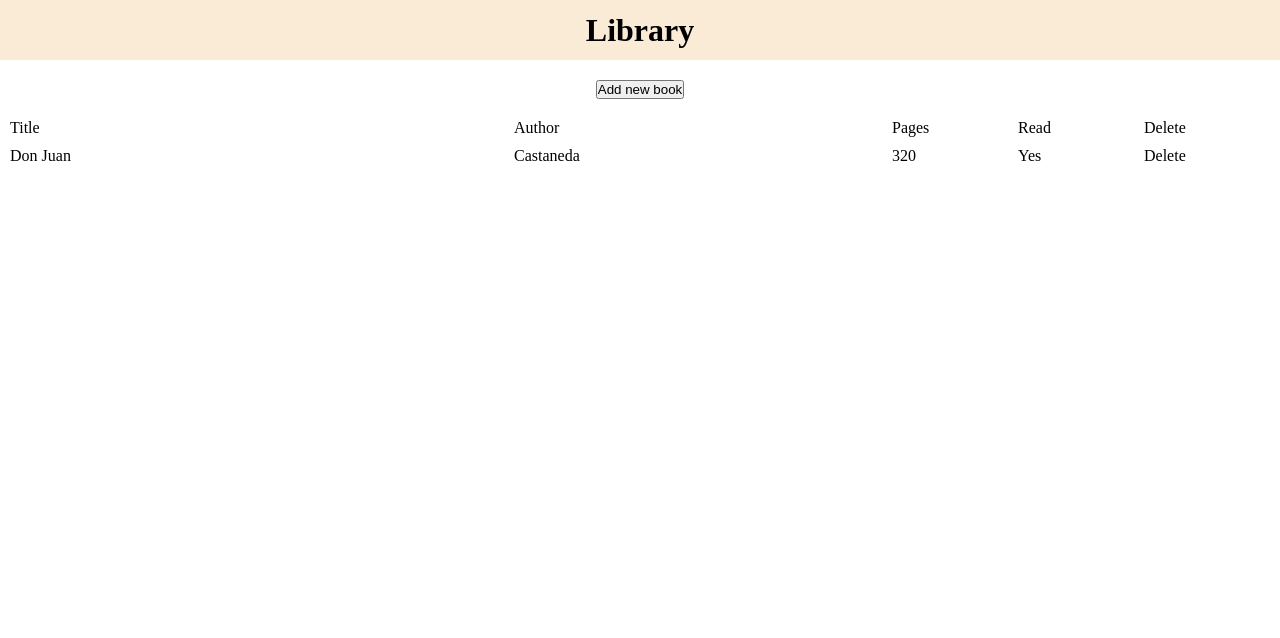
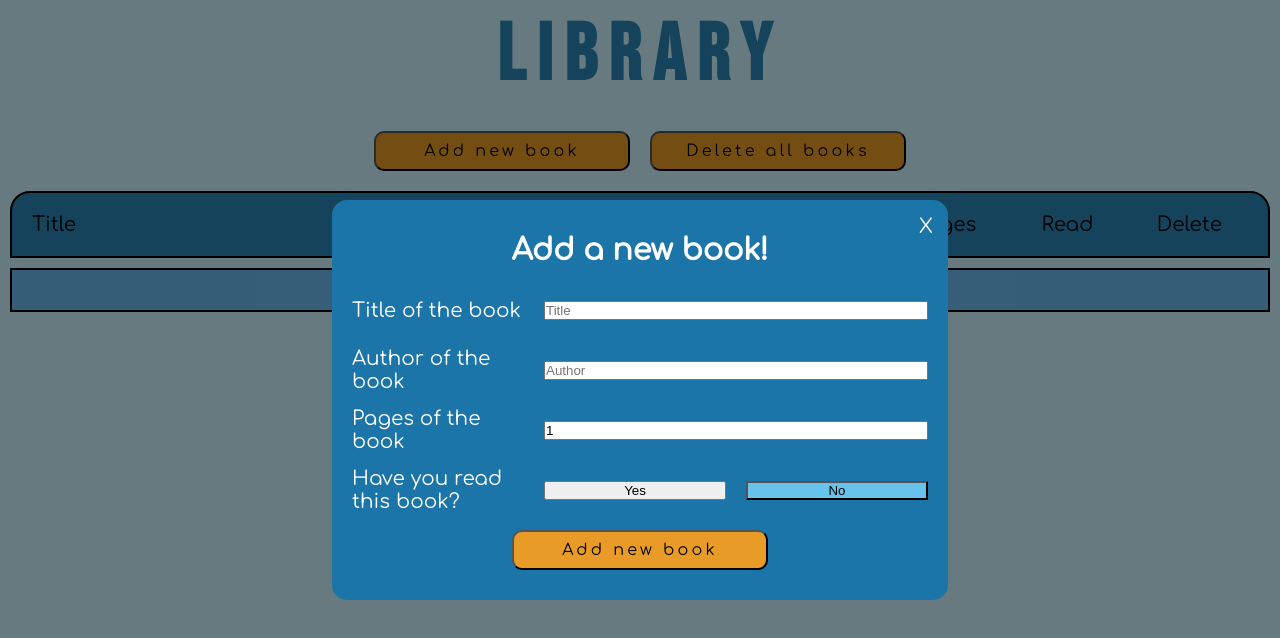
Before and after one commit to LPRegen/libraryTop, a plain HTML site: page index.html in a window 1280 px wide. Both pictures are taken after a click on the button "Add new book". Drawn offline with Linux system fonts and the light colour scheme.

Commit message:
Add style and fonts

```diff
--- a/index.html
+++ b/index.html
@@ -4,15 +4,22 @@
     <meta charset="UTF-8" />
     <meta http-equiv="X-UA-Compatible" content="IE=edge" />
     <meta name="viewport" content="width=device-width, initial-scale=1.0" />
+    <link rel="preconnect" href="https://fonts.googleapis.com" />
+    <link rel="preconnect" href="https://fonts.gstatic.com" crossorigin />
+    <link
+      href="https://fonts.googleapis.com/css2?family=Bebas+Neue&family=Comfortaa&family=Exo+2:wght@300&display=swap"
+      rel="stylesheet"
+    />
     <link rel="stylesheet" href="style.css" />
-    <title>Document</title>
+    <title>Library</title>
   </head>
   <body>
     <header>
       <h1>Library</h1>
     </header>
-    <div class="new-book">
+    <div class="action-btns">
       <button id="display-modal">Add new book</button>
+      <button id="delete-all">Delete all books</button>
     </div>
     <div class="book-info">
       <p class="info-title">Title</p>
@@ -21,13 +28,7 @@
       <p class="info-read">Read</p>
       <p class="info-delete">Delete</p>
     </div>
-    <div class="book-list">
-      <p class="list-title">Don Juan</p>
-      <p class="list-author">Castaneda</p>
-      <p class="list-pages">320</p>
-      <p class="list-read">Yes</p>
-      <p class="list-delete">Delete</p>
-    </div>
+    <div class="book-list"></div>
 
     <!-- Modal window -->
     <div class="modal-bg">
@@ -40,6 +41,7 @@
           id="new-title"
           placeholder="Title"
           class="input-new-book"
+          maxlength="25"
         />
         <label for="author" class="label-new-book">Author of the book</label>
         <input
@@ -48,6 +50,7 @@
           id="new-author"
           placeholder="Author"
           class="input-new-book"
+          maxlength="25"
         />
         <label for="pages" class="label-new-book">Pages of the book</label>
         <input
@@ -55,15 +58,17 @@
           name="pages"
           id="new-pages"
           min="1"
+          value="1"
           placeholder="Number of pages"
           class="input-new-book"
+          maxlength="4"
         />
         <label for="read" class="label-new-book"
           >Have you read this book?</label
         >
         <div class="read-modal">
           <button id="yes-btn" class="read-btn">Yes</button>
-          <button id="no-btn" class="read-btn">No</button>
+          <button id="no-btn" class="read-btn active">No</button>
         </div>
         <div class="modal-action">
           <button class="add-new-book">Add new book</button>
@@ -71,6 +76,7 @@
             Modify this book
           </button>
         </div>
+        <span class="modal-close"> X </span>
       </div>
     </div>
     <script src="./main.js"></script>
--- a/main.js
+++ b/main.js
@@ -71,7 +71,7 @@ let library = {
     storedBooks.splice(bookIdx, 1);
 
     // Update localStorage.
-    this.localStorage();
+    this.updateLocalStorage();
 
     // Delete selected element.
     divEl.remove();
@@ -99,7 +99,7 @@ let library = {
     storedBooks = [];
 
     // Update localStorage.
-    this.updateLocalStorage();
+    localStorage.setItem('library', JSON.stringify(storedBooks));
 
     // Remove childs.
     while (bookList.lastChild) {
@@ -138,9 +138,10 @@ deleteBookBtn.forEach((delBtn) => {
   });
 });
 
-// Change read status.
+// Select all read btns on .list-read
 let readStatusBtn = Array.from(document.querySelectorAll('.list-read'));
 
+// Change read status.
 readStatusBtn.forEach((readBtn) => {
   readBtn.addEventListener('click', function (e) {
     let bookIdx = +e.target.parentElement.dataset.bookNumber;
--- a/style.css
+++ b/style.css
@@ -2,6 +2,18 @@
 * {
   margin: 0;
   padding: 0;
+}
+
+/* Variables. */
+:root {
+  --backColor: #2a87b9;
+  --primaryColor: #6dbcf1;
+  --textColor: #cff5ff;
+  --actionColor: #e89b26;
+}
+
+body {
+  background-color: var(--textColor);
 }
 
 /* Header */
@@ -10,22 +22,58 @@ header {
   align-items: center;
   justify-content: center;
   height: 60px;
-  background-color: antiquewhite;
+  padding: 2%;
+  color: var(--backColor);
+  font-family: 'Bebas Neue', cursive;
+  font-size: 40px;
+  letter-spacing: 0.3em;
 }
 
-/* Add book button. */
-.new-book {
-  display: grid;
+/* Action buttons. */
+.action-btns {
+  display: flex;
+  align-items: center;
   justify-content: center;
+  gap: 20px;
   margin: 20px;
+}
+
+.action-btns > button {
+  /* color: var(--actionColor); */
+  background-color: var(--actionColor);
+  height: 5vh;
+  width: 20vw;
+  border-radius: 10px;
+  font-family: 'Comfortaa', cursive;
+  font-size: 16px;
+  letter-spacing: 0.2em;
 }
 
 /* Book list */
 .book-info,
-.book-list {
+.stored-book {
   display: grid;
   grid-template-columns: repeat(10, 1fr);
+  gap: 5px;
+}
+
+.book-info,
+.book-list {
+  border: 2px solid black;
   margin: 10px;
+  padding: 20px;
+  background-color: var(--primaryColor);
+  font-family: 'Comfortaa', cursive;
+}
+
+.book-info {
+  background-color: var(--backColor);
+  font-size: 20px;
+  border-radius: 20px 20px 0 0;
+}
+
+.book-list {
+  font-family: 'Exo 2', sans-serif;
 }
 
 .info-title,
@@ -36,6 +84,21 @@ header {
 .info-author,
 .list-author {
   grid-column: 5/8;
+}
+
+.info-pages,
+.list-pages {
+  text-align: center;
+}
+
+.info-read,
+.list-info {
+  text-align: center;
+}
+
+.info-delete,
+.list-delete {
+  text-align: center;
 }
 
 /* Modal window */
@@ -69,7 +132,10 @@ header {
   height: 45vh;
   align-items: center;
   padding: 20px;
-  background-color: thistle;
+  background-color: #1c75a8;
+  font-family: 'Comfortaa', cursive;
+  font-size: 20px;
+  border-radius: 15px;
 }
 
 h2 {
@@ -102,3 +168,24 @@ h2 {
   align-items: center;
   justify-content: center;
 }
+
+.modal-close {
+  position: absolute;
+  top: 15px;
+  right: 15px;
+  cursor: pointer;
+}
+
+.active {
+  background-color: #68c3ec;
+}
+
+.modal-action > button {
+  background-color: var(--actionColor);
+  height: 5vh;
+  width: 20vw;
+  border-radius: 10px;
+  font-family: 'Comfortaa', cursive;
+  font-size: 16px;
+  letter-spacing: 0.2em;
+}
```
